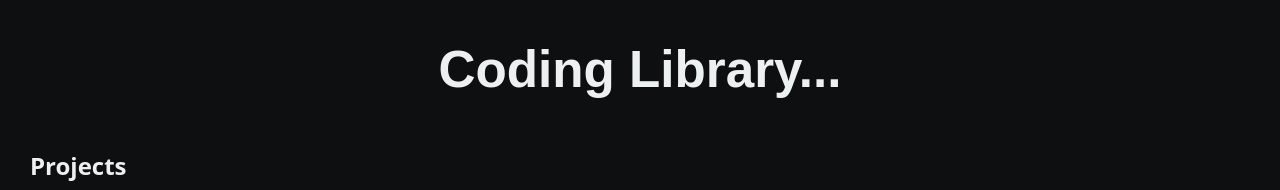
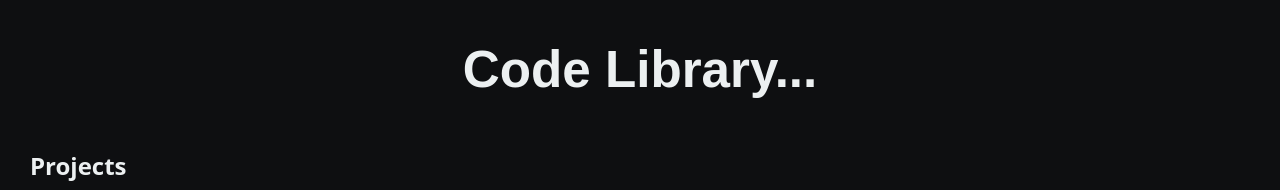
Before and after one commit to gustavopianna/codelibrary, a plain HTML site: page index.html in a window 1280 px wide. Shown: the top 190 px of the page. Drawn offline with Linux system fonts and the light colour scheme.

Commit message:
Update index.html

```diff
--- a/index.html
+++ b/index.html
@@ -18,7 +18,7 @@
 </head>
 <body>
     <!-- Titulo da página -->
-    <h1>Coding Library...</h1>
+    <h1>Code Library...</h1>
 
 
     <!-- HORIZONTAL LINES -->
```
